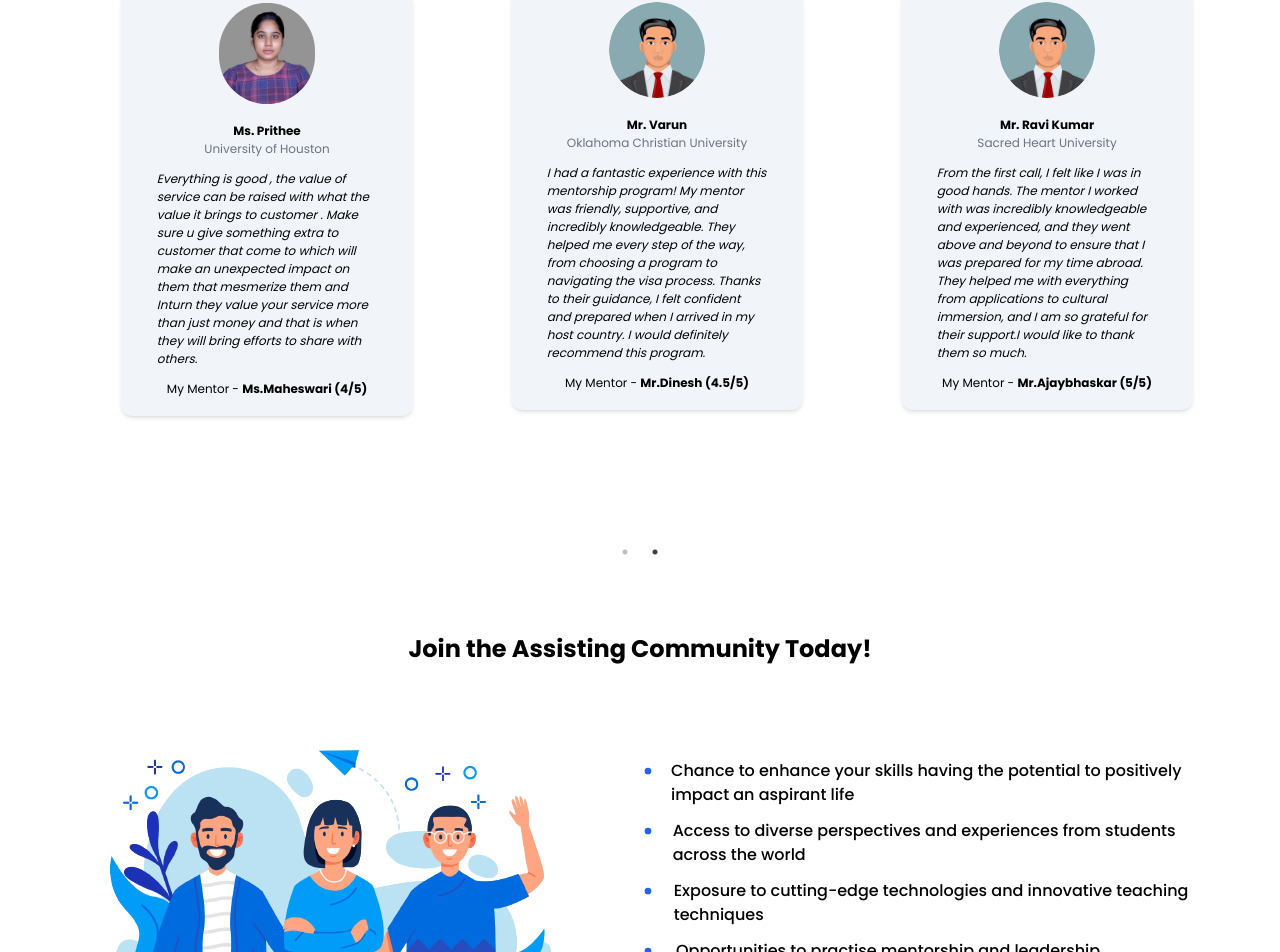
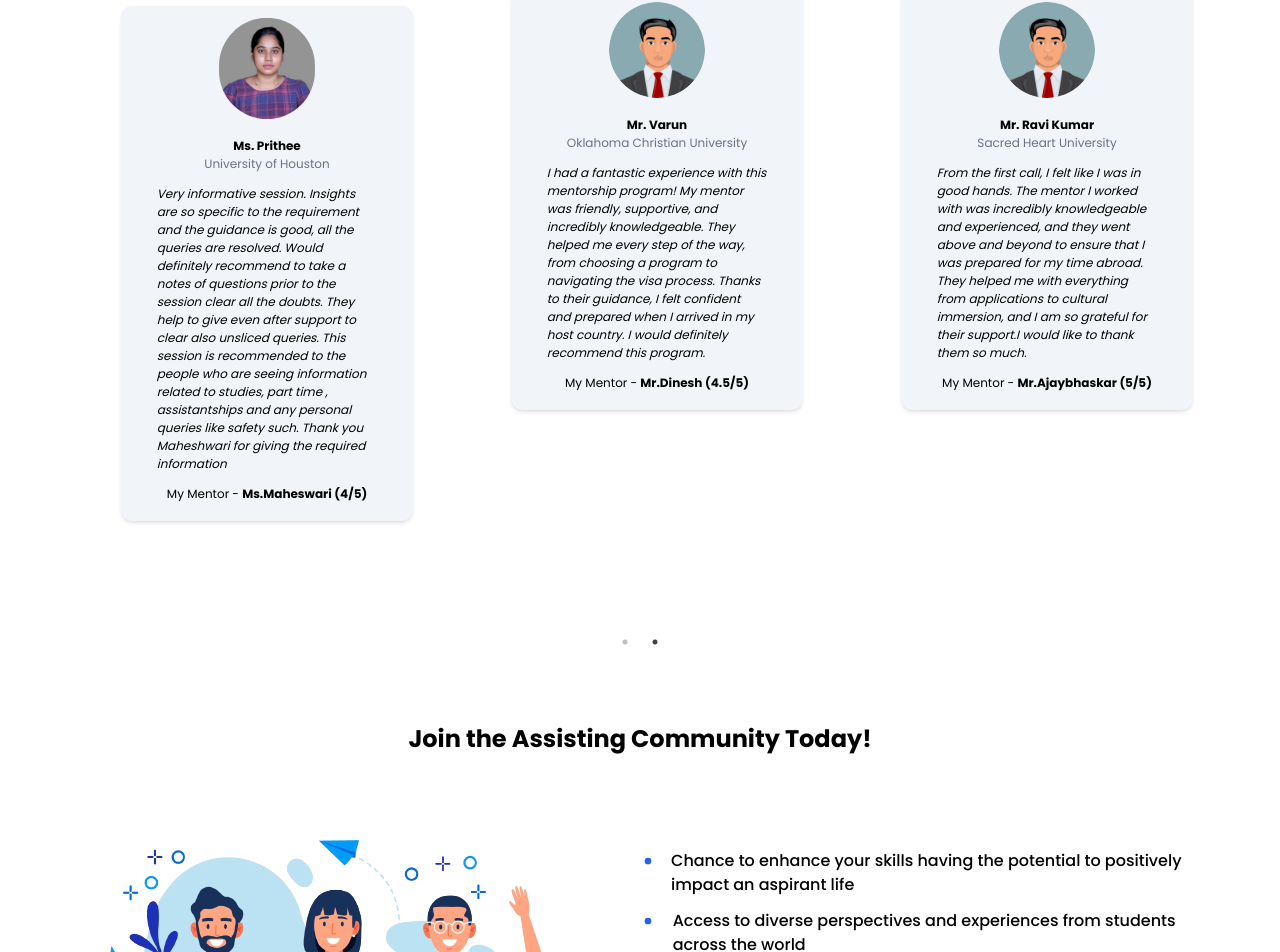
Before and after one commit to shaikahmadnawaz/vconnectglobe, a React (Create React App) app: page / in a window 1280 px wide. Shown: the part 3992-4944 px from the top of the page. Built offline with nearby package versions, Linux system fonts and the light colour scheme.

Commit message:
testimonial updated

```diff
--- a/src/Data/testimonialsData.js
+++ b/src/Data/testimonialsData.js
@@ -12,7 +12,7 @@ export const testimonials = [
     name: "Ms. Prithee",
     university: "University of Houston",
     testimonial:
-      "Everything is good , the value of service can be raised with what the value it brings to customer . Make sure u give something extra to customer that come to which will make an unexpected impact on them that mesmerize them and Inturn they value your service more than just money and that is when they will bring efforts to share with others. ",
+      "Very informative session. Insights are so specific to the requirement and the guidance is good, all the queries are resolved. Would definitely recommend to take a notes of questions prior to the session clear all the doubts. They help to give even after support to clear also unsliced queries. This session is recommended to the people who are seeing information related to studies, part time , assistantships and any personal queries like safety such. Thank you Maheshwari for giving the required information",
     rating: 4,
     mentorName: "Ms.Maheswari",
     image: "./testimonials_photos/preethi.jpeg",
```
